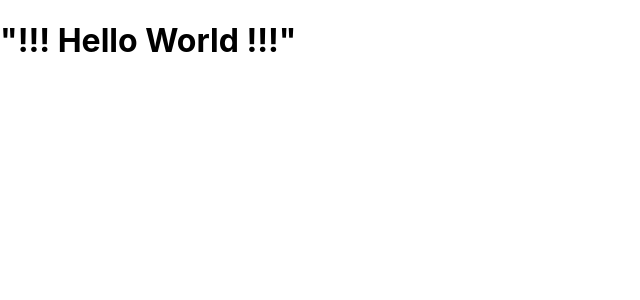
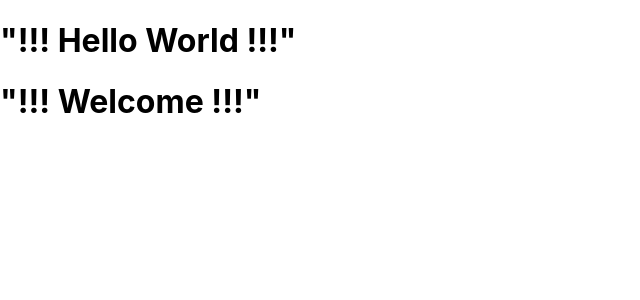
Before and after one commit to sayli01/my-react-project1, a React (Create React App) app: page / in a window 1280 px wide. Shown: the top 300 px of the page, without its empty margins (0-640 px from the left). Built offline with nearby package versions, Linux system fonts and the light colour scheme.

Commit message:
jsx-importance of parent tag

```diff
--- a/src/App.js
+++ b/src/App.js
@@ -1,12 +1,21 @@
-//JSX +> Javascript and XML
-//Predefined tag :: <h1>,<p>,<div> (predefined tag)
-//User Defined tag :: <App /> / <App></App>
-
 //XML - User defined tag
 //X :: Extended Markup Language
+//in xml, html is flexible , but xml is not flexible
+//XML :: STRICT-(complex than html)
+//XML :: there must be one root tag i.e parent
+
+//code formatting
+//Auto Save
+//Auto suggestion
+//Run the program :: nopm start (there is no live server extension)
 
 function App() {
-  return <h1>"!!! Hello World !!!"</h1>;
+  return (
+    <div>
+      <h1>"!!! Hello World !!!"</h1>
+      <h1>"!!! Welcome !!!"</h1>
+    </div>
+  );
 }
 
 export default App;
```
